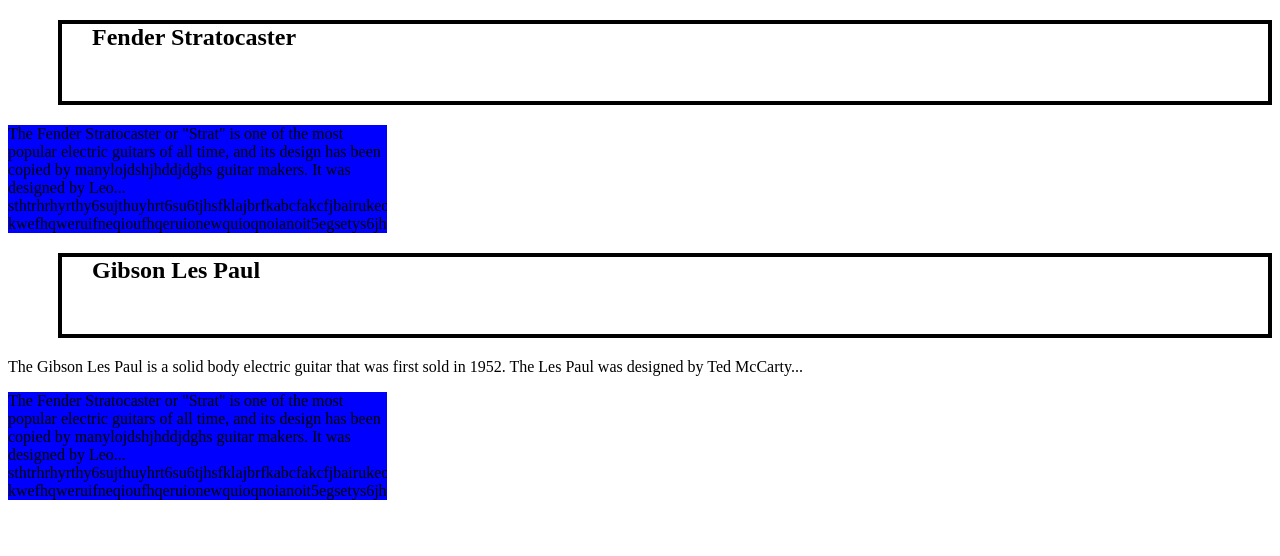
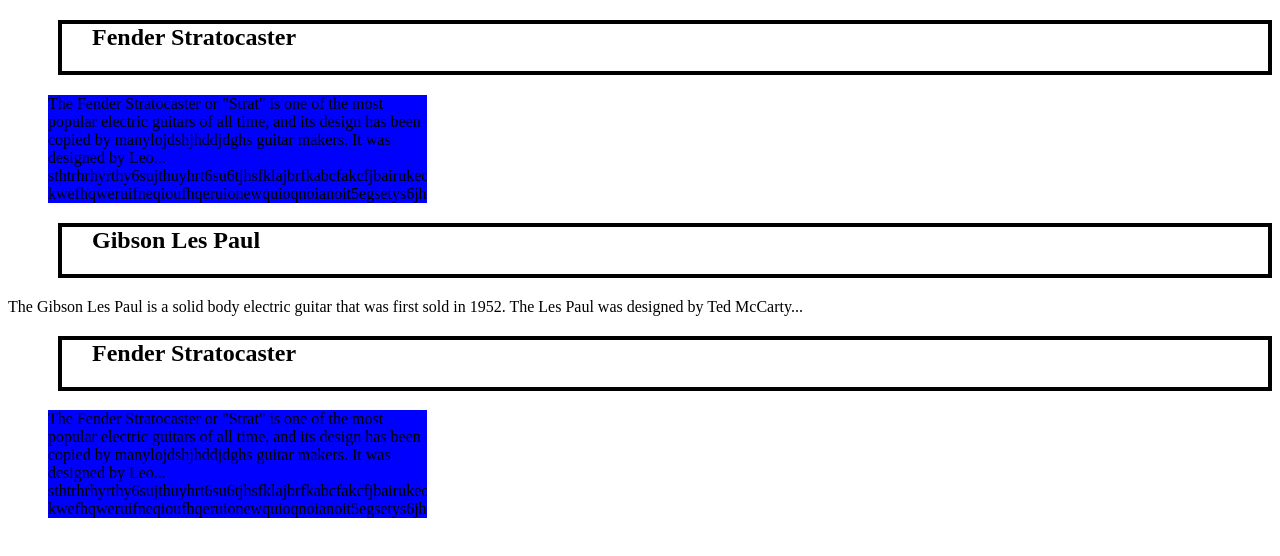
Before and after one commit to Saira-Nawaz/Web-development-classes, a plain HTML site: page class 11/index.html in a window 1280 px wide. Drawn offline with Linux system fonts and the light colour scheme.

Commit message:
add heading

```diff
--- a/class 11/index.html
+++ b/class 11/index.html
@@ -75,6 +75,7 @@
 <p class="two">The Gibson Les Paul is a solid body
  electric guitar that was first sold in 1952.
  The Les Paul was designed by Ted McCarty... </p>
+ <h2>Fender Stratocaster</h2>
  <p class="one">The Fender Stratocaster or "Strat"
 	is one of the most popular electric guitars of
 	all time, and its design has been copied by manylojdshjhddjdghs
--- a/class 11/style.css
+++ b/class 11/style.css
@@ -12,12 +12,13 @@
 background: blue;
 overflow: scroll;
 color: black;
+margin-left: 40px;
 }
 h2{
 	border: 4px solid black;
 	/* padding: 30px; */
 	padding-left: 30px;
-	padding-bottom: 50px;
+	padding-bottom: 20px;
 	margin-left: 50px;
 
 }
```
